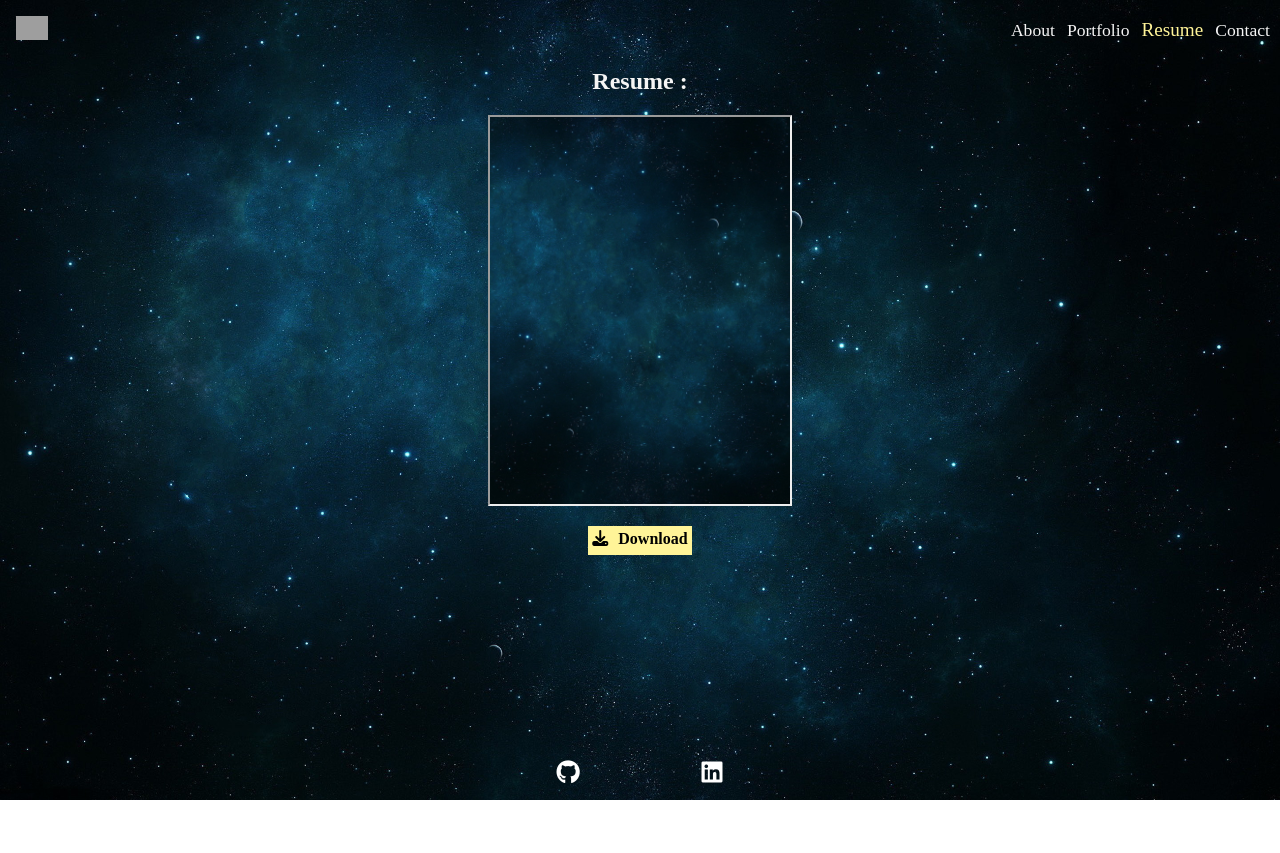
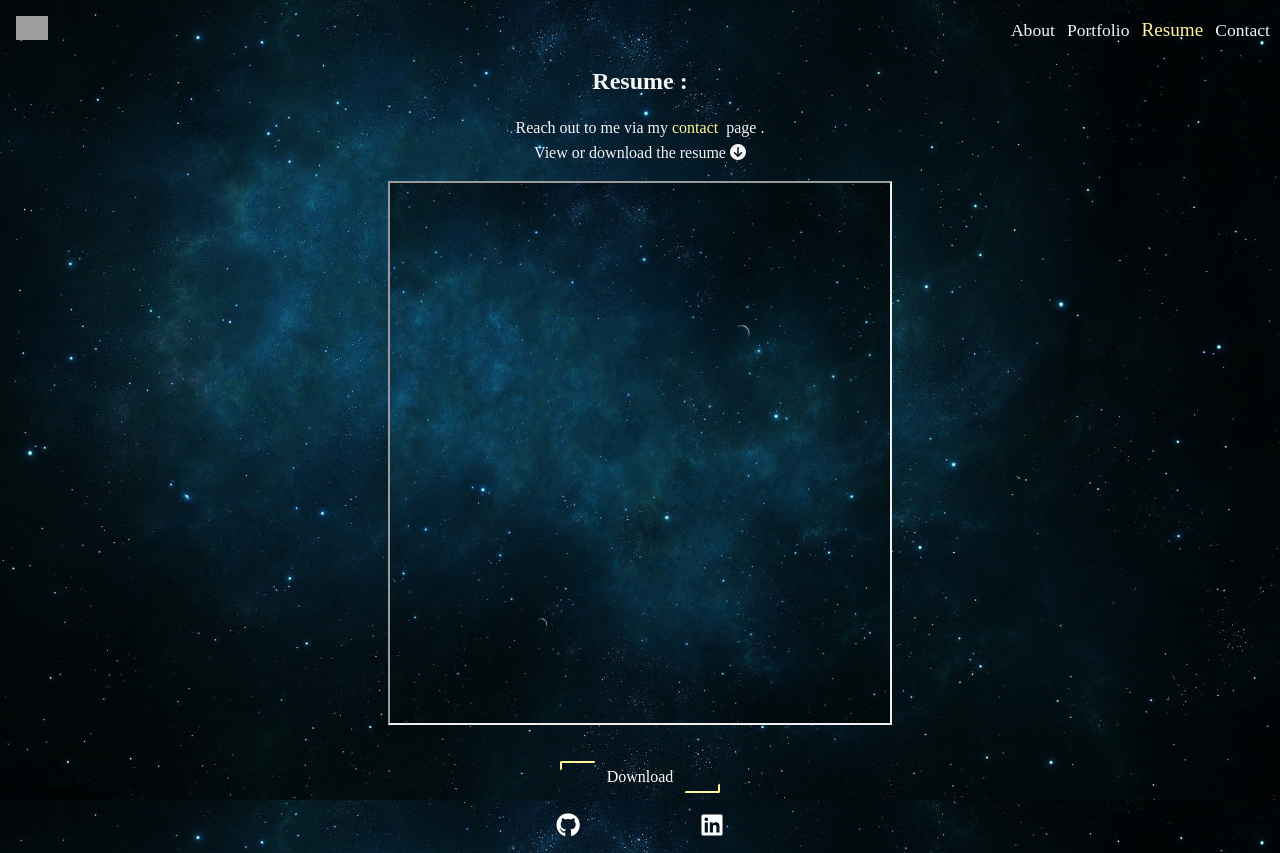
Before and after one commit to halakhellow/portfolio, a React (Create React App) app: page /portfolio/resume in a window 1280 px wide. Before the commit the page ends 800 px from the top, so only its background shows below. Built offline with nearby package versions, Linux system fonts and the light colour scheme; grey boxes are pictures that could not be loaded; a web font is replaced by a local one.

Commit message:
refactor: resume page with its style

```diff
--- a/src/pages/ResumePage/ResumePage.css
+++ b/src/pages/ResumePage/ResumePage.css
@@ -1,25 +1,18 @@
-.ResumePage h2 {
+.ResumePage-header {
   margin-top: 0.5rem;
 }
 
-.download-button {
-  display: block;
-  margin: 1rem auto;
-  padding: 4px;
-  width: fit-content;
-  height: 1.3rem;
-  background-color: #fff498;
-  font-weight: bold;
-  color: black;
+.ResumePage .text {
+  line-height: 25px;
+}
+
+.ResumePage .contact:active,
+.ResumePage .contact:visited,
+.ResumePage .contact:link {
+  color: #fff498;
   text-decoration: none;
 }
 
-.download-button i {
-  margin-right: 10px;
+.ResumePage .contact:hover {
+  text-decoration: underline;
 }
-
-.download-button:hover {
-  background-color: transparent;
-  color: whitesmoke;
-  transition: 0.5s;
-}
--- a/src/pages/ResumePage/ResumePage.js
+++ b/src/pages/ResumePage/ResumePage.js
@@ -1,6 +1,7 @@
 import React from "react";
 
 import Header from "../../components/Header/Header";
+import CustomBtn from "../../components/CustomBtn/CustomBtn";
 import Footer from "../../components/Footer/Footer";
 
 import resume from "./resume.pdf";
@@ -12,11 +13,24 @@ let ResumePage = () => {
     <div className="ResumePage page">
       <div className="page-content">
         <Header />
-        <h2>Resume :</h2>
-        <iframe src={`${resume}#toolbar=0`} height="387px"></iframe>
-        <a href={resume} download className="download-button">
-          <i className="fa fa-download"></i>Download
-        </a>
+        <h2 className="ResumePage-header">Resume :</h2>
+        <p className="text">
+          Reach out to me via my{" "}
+          <a className="contact" href="/portfolio/contact">
+            contact
+          </a>
+          &nbsp; page .
+          <br />
+          View or download the resume <i class="fa fa-arrow-circle-down"></i>
+        </p>
+        <iframe
+          src={`${resume}#toolbar=0`}
+          allowfullscreen=""
+          width="500"
+          height="540"
+          title="Hala Alkhellow Resume"
+        ></iframe>
+        <CustomBtn anchorLink text="Download" />
       </div>
       <Footer />
     </div>
```
